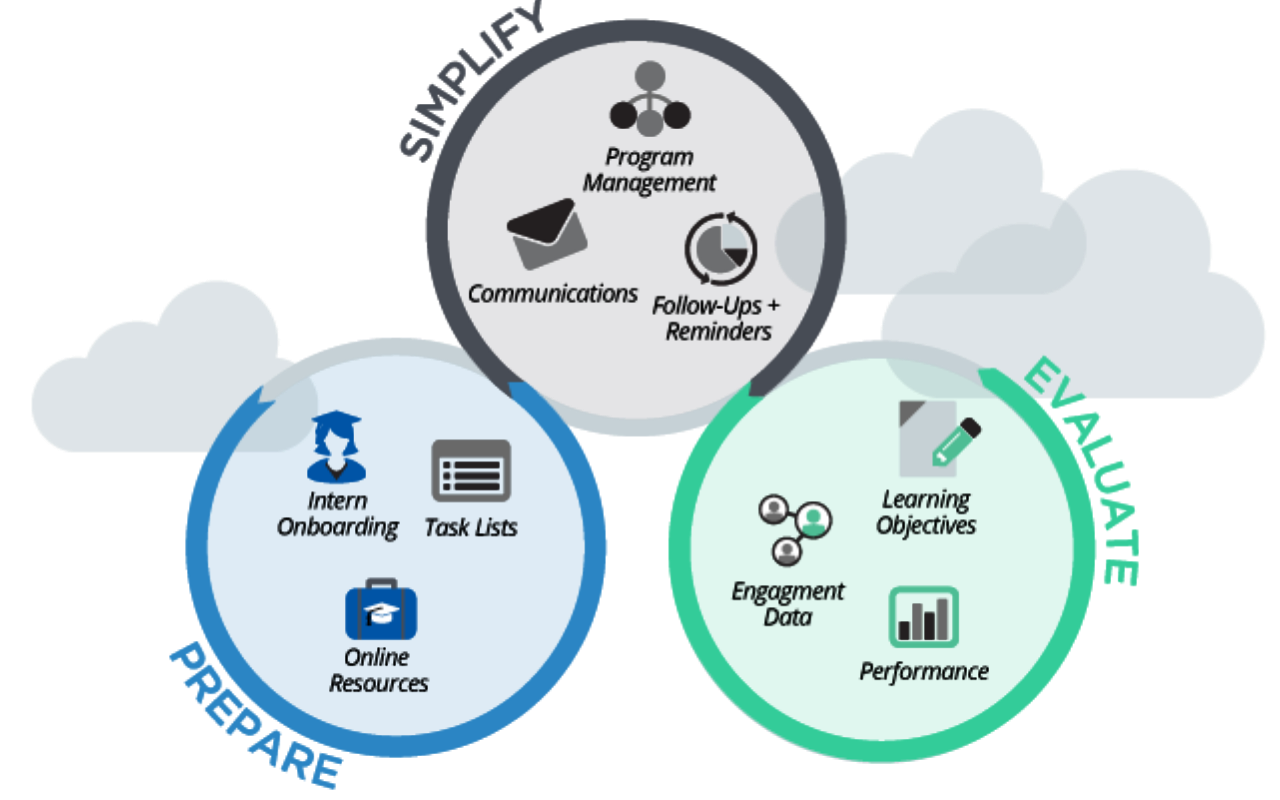
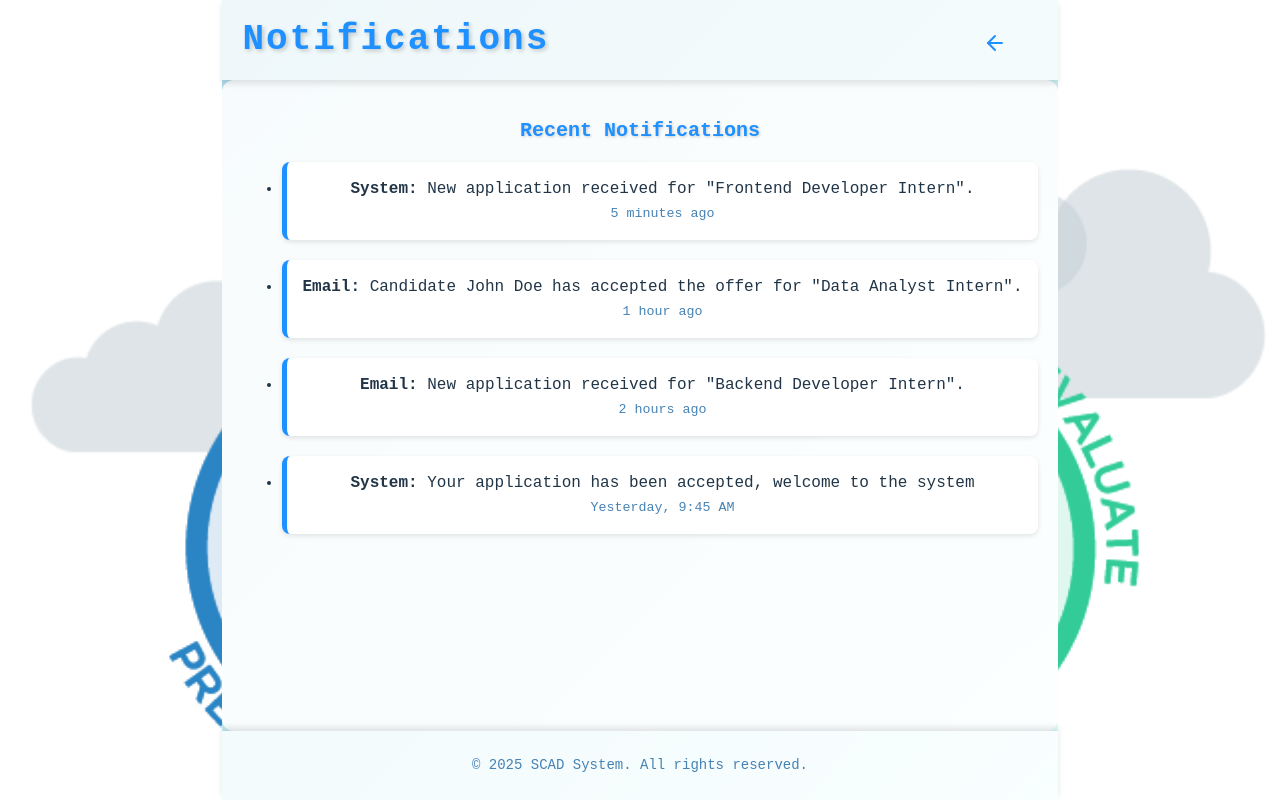
Before and after one commit to CSEN603-2025/A.M.O.S.A, a React (Vite) app: page /CompanyNotifications in a window 1280 px wide. Before the commit this address had no page. Built offline with nearby package versions, Linux system fonts and the light colour scheme.

Commit message:
omar 4th commit

```diff
--- a/src/App.jsx
+++ b/src/App.jsx
@@ -42,6 +42,7 @@ import CompanyInternships from './CompanyInternships';
 import CompanyAll from './CompanyAll';
 import CompanyCurrentInterns from './CompanyCurrentInterns';
 import CompanyDocs from './CompanyDocs';
+import CompanyNotifications from './CompanyNotifications';
 
 
 
@@ -82,6 +83,7 @@ function App() {
               <Route path="/CompanyAll" element={<CompanyAll />} />
               <Route path="/CompanyCurrentInterns" element={<CompanyCurrentInterns />} />
               <Route path="/CompanyDocs" element={<CompanyDocs />} />
+              <Route path="/CompanyNotifications" element={<CompanyNotifications />} />
 
               <Route path="/faculty/statistics" element={<FacultyStatistics />} />
               <Route path="/faculty/reports" element={<FacultyReports />} />
--- a/src/CSS/CompanyDashboard.css
+++ b/src/CSS/CompanyDashboard.css
@@ -25,6 +25,7 @@ body {
 .dashboard-header {
     width: 100%;
     padding: 20px;
+    position:relative;
     background: rgba(255, 255, 255, 0.8);
     box-shadow: 0 4px 6px rgba(0, 0, 0, 0.1);
     text-align: center;
@@ -338,3 +339,32 @@ body, html {
     outline: none;
     box-shadow: 0 0 8px rgba(30, 144, 255, 0.3);
 }
+
+.notification-bell {
+    position: absolute;
+    top: 25px;
+    right: 30px;
+    background: transparent;
+    border: none;
+    cursor: pointer;
+    color: #1e90ff;
+    transition: transform 0.2s ease, color 0.3s ease;
+}
+
+.notification-bell:hover {
+    transform: scale(1.2);
+    color: #007BFF;
+}
+
+.notification-count {
+    position: absolute;
+    top: -5px;
+    right: -5px;
+    background: red;
+    color: white;
+    border-radius: 50%;
+    padding: 2px 6px;
+    font-size: 12px;
+    font-weight: bold;
+    line-height: 1;
+}
--- a/src/CompanyDashboard.jsx
+++ b/src/CompanyDashboard.jsx
@@ -1,11 +1,23 @@
 import React from "react";
 import './CSS/CompanyDashboard.css';
+import { useNavigate } from 'react-router-dom';
+import { FiBell } from 'react-icons/fi';
 
 const CompanyDashboard = () => {
+    const navigate = useNavigate();
+
+    const handleBellClick = () => {
+        navigate('/CompanyNotifications');
+    };
+
     return (
         <div className="dashboard-wrapper">
             <header className="dashboard-header">
                 <h1 className="dashboard-title">Company Dashboard</h1>
+                <button className="notification-bell" onClick={handleBellClick} title="Notifications">
+                    <FiBell size={24} />
+                    <span className="notification-count">3</span>
+                </button>
             </header>
             <div className="dashboard-content">
                 <aside className="dashboard-sidebar">
@@ -34,12 +46,6 @@ const CompanyDashboard = () => {
                             <li>Application for "Data Analyst Intern" reviewed</li>
                         </ul>
                     </section>
-                    <div className="actions-section">
-                        <button className="action-button">Create New Internship Post</button>
-                        <br />
-                        <br />
-                        <button className="action-button">View All Applications</button>
-                    </div>
                 </main>
             </div>
             <footer className="dashboard-footer">
--- /dev/null
+++ b/src/CompanyNotifications.jsx
@@ -0,0 +1,71 @@
+import React from "react";
+import './CSS/CompanyDashboard.css';
+import { useNavigate } from 'react-router-dom';
+import { FiArrowLeft } from 'react-icons/fi';
+
+const CompanyNotifications = () => {
+    const navigate = useNavigate();
+
+    const handleBackClick = () => {
+        navigate('/CompanyDashboard');
+    };
+
+    // Dummy notification data
+    const notifications = [
+        {
+            id: 1,
+            type: 'system',
+            message: 'New application received for "Frontend Developer Intern".',
+            time: '5 minutes ago'
+        },
+        {
+            id: 2,
+            type: 'email',
+            message: 'Candidate John Doe has accepted the offer for "Data Analyst Intern".',
+            time: '1 hour ago'
+        },
+        {
+            id: 3,
+            type: 'email',
+            message: 'New application received for "Backend Developer Intern".',
+            time: '2 hours ago'
+        },
+        {
+            id: 4,
+            type: 'system',
+            message: 'Your application has been accepted, welcome to the system',
+            time: 'Yesterday, 9:45 AM'
+        }
+    ];
+
+    return (
+        <div className="dashboard-wrapper">
+            <header className="dashboard-header">
+                <h1 className="dashboard-title">Notifications</h1>
+                <button className="notification-bell" onClick={handleBackClick} title="Back to Dashboard">
+                    <FiArrowLeft size={24} />
+                </button>
+            </header>
+            <main className="dashboard-main">
+                <section className="activity-section">
+                    <h2 className="section-title">Recent Notifications</h2>
+                    <ul className="posts-list">
+                        {notifications.map((notif) => (
+                            <li key={notif.id} className="internship-post">
+                                <strong>{notif.type === 'email' ? 'Email: ' : 'System: '}</strong>
+                                {notif.message}
+                                <br />
+                                <small style={{ color: '#4682b4' }}>{notif.time}</small>
+                            </li>
+                        ))}
+                    </ul>
+                </section>
+            </main>
+            <footer className="dashboard-footer">
+                <p>&copy; 2025 SCAD System. All rights reserved.</p>
+            </footer>
+        </div>
+    );
+};
+
+export default CompanyNotifications;
```
